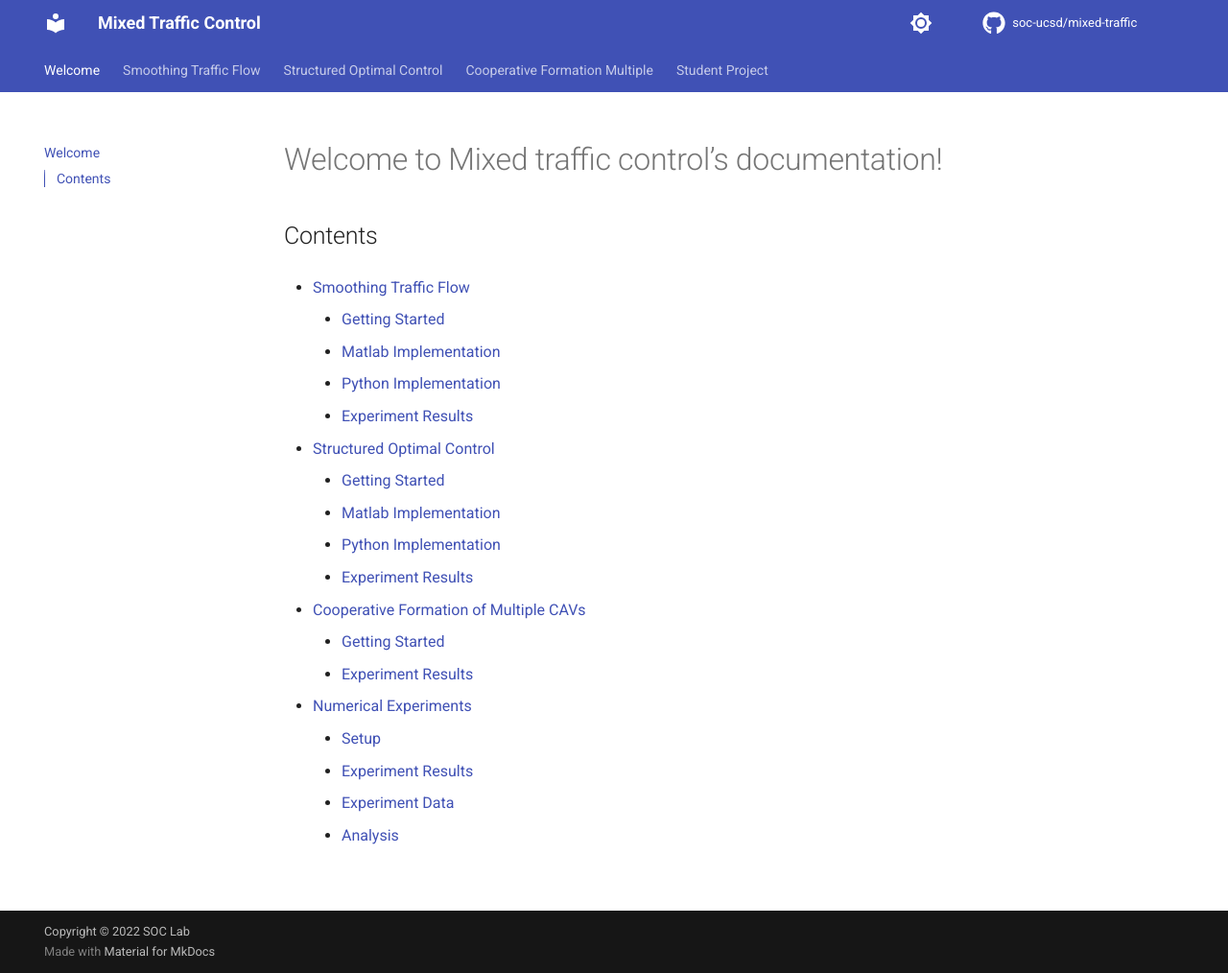
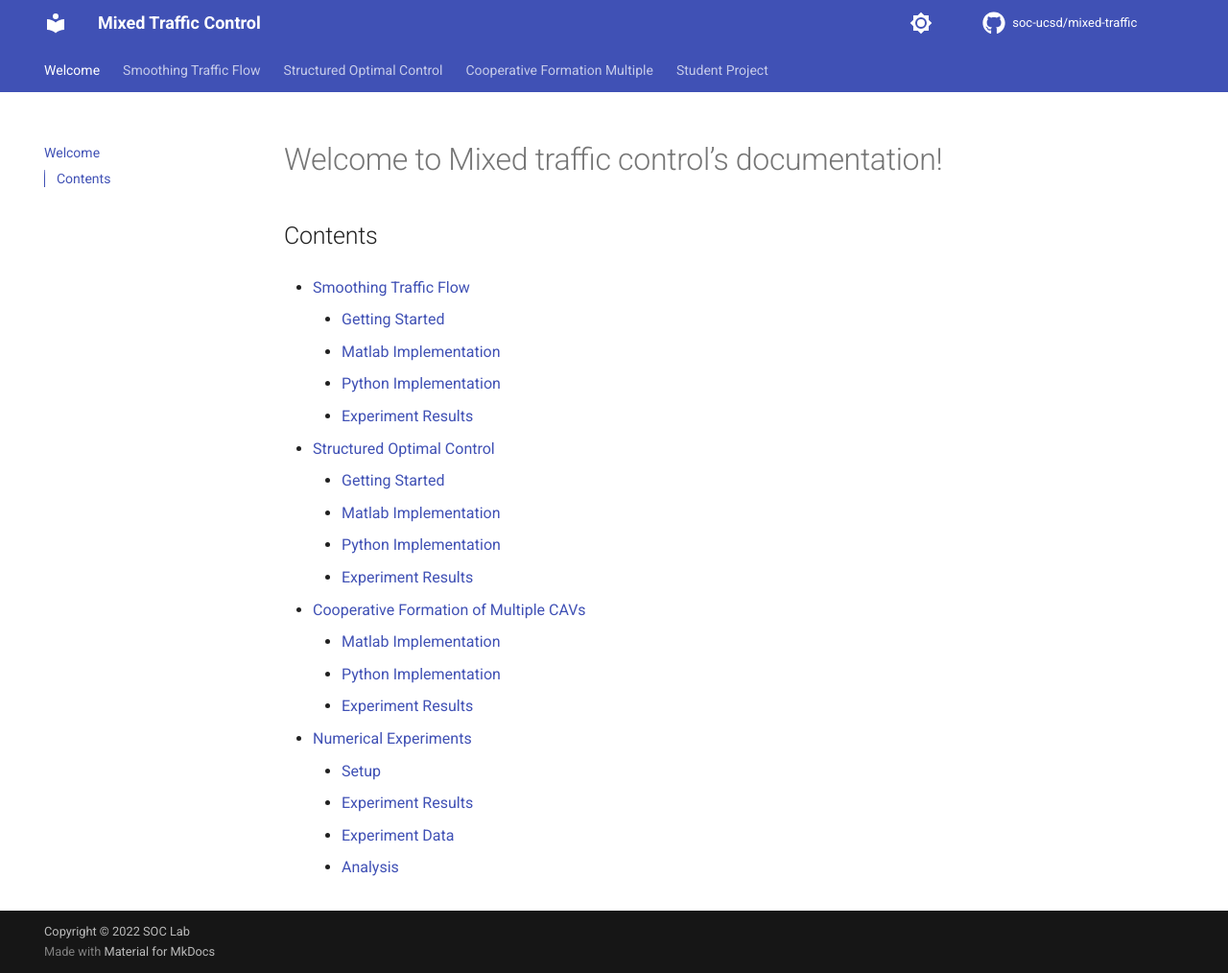
Before and after one commit to soc-ucsd/mixed-traffic, an MkDocs documentation site: the page built from docs/index.md, in a window 1280 px wide and 1014 px high. Shown: the whole window at 96% size. Built offline with MkDocs 1.6.1 and Material for MkDocs 9.7.7, drawn with Linux system fonts in a browser that asks for light colours; comment, search, counter and statistics services are not loaded.

Commit message:
Update index.md

```diff
--- a/docs/index.md
+++ b/docs/index.md
@@ -15,8 +15,9 @@
     - [Experiment Results](structured_optimal_control.md#experiment-results)
 
 * [Cooperative Formation of Multiple CAVs](cooperative_formation_multiple.md)
-    - [Getting Started](cooperative_formation_multiple.md#Getting Started)
-    - [Experiment Results](cooperative_formation_multiple.md#Experiment Results)
+    - [Matlab Implementation](cooperative_formation_multiple.md#matlab-implementation)
+    - [Python Implementation](cooperative_formation_multiple.md#python-implementation)
+    - [Experiment Results](cooperative_formation_multiple.md#experiment-results)
 
 * [Numerical Experiments](numerical_data.md)
     - [Setup](student_project/numerical_data.md#Getting Started)
```
